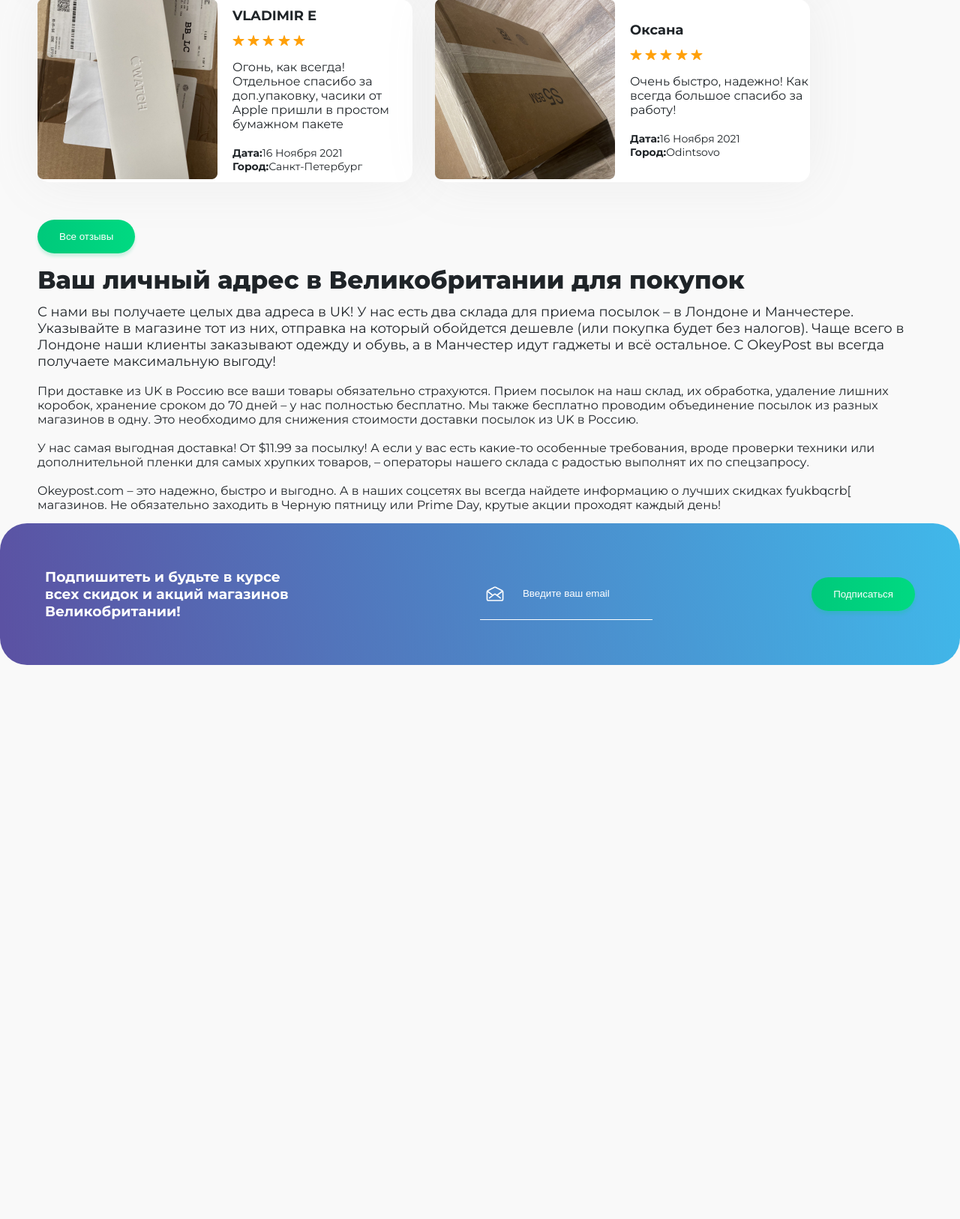
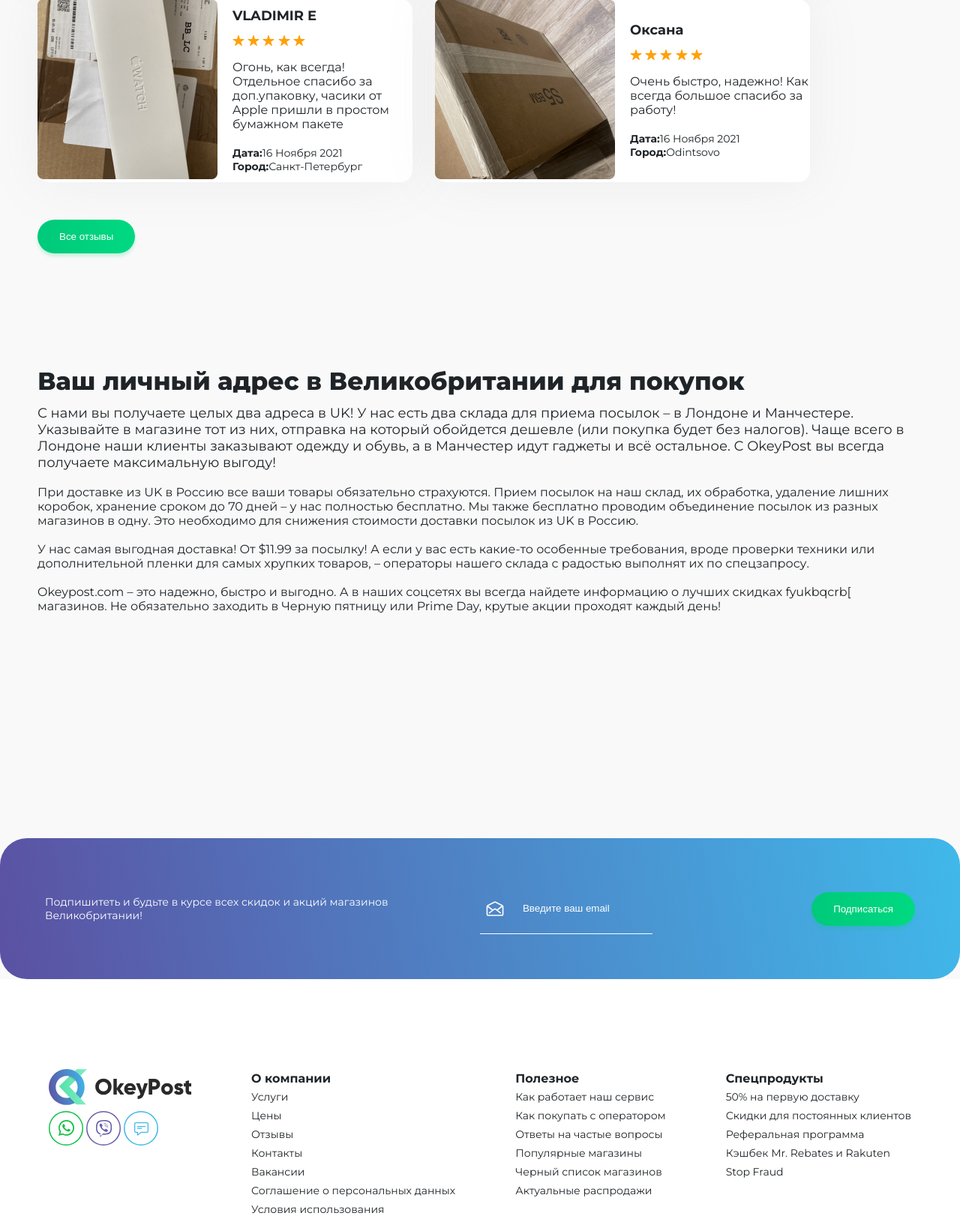
Before and after one commit to Bubusara0505/Myself, a PHP site: page / in a window 1280 px wide. Shown: the part 4153-5779 px from the top of the page at 75% size. Before the commit the page ends 5040 px from the top, so only its background shows below. Run offline with PHP 8.4, Linux system fonts and the light colour scheme.

Commit message:
fix and footer

```diff
--- a/assets/css/style.css
+++ b/assets/css/style.css
@@ -430,6 +430,31 @@
   border: none;
 }
 
+.footer {
+  background: #fff;
+  padding-top: 7.5rem;
+  padding-left: 4.0625rem;
+  padding-right: 4.0625rem;
+  display: flex;
+  align-items: start;
+  justify-content: space-between;
+}
+.footer-column {
+  display: flex;
+  align-items: left;
+  flex-direction: column;
+  color: #1F2428;
+  line-height: 1.5625rem;
+}
+.footer-column h1 {
+  font-weight: 700;
+  font-size: 1rem;
+}
+.footer-column a {
+  font-weight: 300;
+  font-size: 0.875rem;
+}
+
 @media screen and (max-width: 81.25rem) {
   .order .order-info-block {
     display: flex;
@@ -522,11 +547,78 @@
     margin-left: 1.25rem;
     margin-bottom: 1.25rem;
   }
+
+  .adress {
+    padding: 0.9375rem;
+  }
+
+  .sub {
+    margin: 1.5625rem;
+    background: linear-gradient(79.63deg, #5B52A3 1.08%, #40B8EA 100%);
+    border-radius: 2.25rem;
+    margin-top: 9.375rem;
+    display: flex;
+    align-items: center;
+    flex-direction: column;
+  }
+  .sub-info {
+    color: #FFF;
+    max-width: 30%;
+  }
+  .sub-block {
+    width: 50%;
+    display: flex;
+    align-items: center;
+    flex-direction: column;
+  }
+  .sub-block-icon {
+    font-size: 1.625rem;
+    position: absolute;
+    top: 1.3125rem;
+    left: 0.4375rem;
+  }
+  .sub-block-input {
+    color: #FFF;
+    position: relative;
+    margin-bottom: 0.9375rem;
+  }
+  .sub-block-input input {
+    background: transparent;
+    border: none;
+    color: #FFF;
+    border-bottom: 1px solid #FFF;
+    padding: 1.65rem;
+    text-align: center;
+  }
+  .sub-block-input input::placeholder {
+    color: #FFF;
+  }
+
+  .footer {
+    background: #fff;
+    padding-top: 7.5rem;
+    padding-left: 4.0625rem;
+    padding-right: 65px;
+    display: grid;
+    grid-template-columns: repeat(2, 31.25rem);
+    grid-gap: 1.875rem;
+  }
+  .footer-column {
+    display: flex;
+    align-items: left;
+    flex-direction: column;
+    color: #1F2428;
+    line-height: 1.5625rem;
+    font-size: 0.875rem;
+  }
+  .footer-column h1 {
+    font-weight: 700;
+    font-size: 1rem;
+  }
+  .footer-column a {
+    font-weight: 300;
+  }
 }
-.adress {
-  padding: 0.9375rem;
-}
-
 @media screen and (max-width: 51.25rem) {
   .icons-block {
     margin: 3.125rem 1.25rem;
@@ -768,6 +927,62 @@
     justify-content: center;
   }
 }
+.sub {
+  padding: 3.75rem;
+  background: linear-gradient(79.63deg, #5B52A3 1.08%, #40B8EA 100%);
+  border-radius: 2.25rem;
+  margin-top: 9.375rem;
+  display: flex;
+  align-items: center;
+  justify-content: space-between;
+}
+.sub-info {
+  color: #FFF;
+  max-width: 50%;
+}
+.sub-info h3 {
+  font-weight: 300;
+  font-size: 0.875rem;
+}
+.sub-block {
+  width: 50%;
+  display: flex;
+  align-items: center;
+  justify-content: space-between;
+}
+.sub-block-icon {
+  font-size: 1.625rem;
+  position: absolute;
+  top: 1.3125rem;
+  left: 0.4375rem;
+}
+.sub-block-input {
+  color: #FFF;
+  position: relative;
+}
+.sub-block-input input {
+  background: transparent;
+  border: none;
+  color: #FFF;
+  border-bottom: 1px solid #FFF;
+  padding: 1.65rem;
+  text-align: center;
+}
+.sub-block-input input::placeholder {
+  color: #FFF;
+}
+.sub-block button {
+  cursor: pointer;
+  color: #FFFFFF;
+  background: linear-gradient(90deg, #00C97B 0%, #00D981 96.96%);
+  box-shadow: 0rem 0.25rem 0.25rem rgba(1, 203, 124, 0.2);
+  border-radius: 2.25rem;
+  padding: 0.9375rem 1.8125rem;
+  display: inline-block;
+  box-sizing: border-box;
+  border: none;
+}
+
 * {
   margin: 0;
   padding: 0;
--- a/assets/sass/_okeyPost.sass
+++ b/assets/sass/_okeyPost.sass
@@ -363,6 +362,26 @@
       box-sizing: border-box
       border: none
 
+.footer
+  background: #fff
+  padding-top: 7.5rem
+  padding-left: 4.0625rem
+  padding-right: 4.0625rem
+  display: flex
+  align-items: start
+  justify-content: space-between
+  &-column
+    display: flex
+    align-items: left
+    flex-direction: column
+    color: #1F2428
+    line-height: 1.5625rem
+    h1
+      font-weight: 700
+      font-size: 1rem
+    a
+      font-weight: 300
+      font-size: .875rem
 
 @media screen and(max-width: 81.25rem)
   .order
@@ -636,3 +762,50 @@
       grid-template-columns: repeat(1, 12.5rem)
       grid-gap: 2.5rem
       justify-content: center
+
+.sub
+  padding: 3.75rem
+  background: linear-gradient(79.63deg, #5B52A3 1.08%, #40B8EA 100%)
+  border-radius: 2.25rem
+  margin-top: 9.375rem
+  display: flex
+  align-items: center
+  justify-content: space-between
+  &-info
+    color: #FFF
+    max-width: 50%
+    h3
+      font-weight: 300
+      font-size: .875rem
+  &-block
+    width: 50%
+    display: flex
+    align-items: center
+    justify-content: space-between
+    &-icon
+      font-size: 1.625rem
+      position: absolute
+      top: 1.3125rem
+      left: 0.4375rem
+    &-input
+      color: #FFF
+      position: relative
+      input
+        background: transparent
+        border: none
+        color: #FFF
+        border-bottom: 1px solid #FFF
+        padding: 1.65rem
+        text-align: center
+        &::placeholder
+          color: #FFF
+    button
+      cursor: pointer
+      color: #FFFFFF
+      background:  linear-gradient(90deg, #00C97B 0%, #00D981 96.96%)
+      box-shadow: 0rem .25rem .25rem rgba(1, 203, 124, 0.2)
+      border-radius: 2.25rem
+      padding: .9375rem 1.8125rem
+      display: inline-block
+      box-sizing: border-box
+      border: none
--- /dev/null
+++ b/layout/footer.php
@@ -0,0 +1,39 @@
+<div class="footer contaner">
+  <div class="footer-column">
+    <a href="" class="logo">
+      <img src="./assets/img/okeypost/Лого.svg" alt="">
+    </a>
+    <div class="">
+      <img src="../assets/img/okeypost/footer/Ватсап.svg" alt="">
+      <img src="../assets/img/okeypost/footer/Вайбер.svg" alt="">
+      <img src="../assets/img/okeypost/footer/Чат.svg" alt="">
+    </div>
+  </div>
+  <div class="footer-column">
+    <h1>О компании</h1>
+    <a href="#">Услуги</a>
+    <a href="#">Цены</a>
+    <a href="#">Отзывы</a>
+    <a href="#">Контакты</a>
+    <a href="#">Вакансии</a>
+    <a href="#">Соглашение о персональных данных</a>
+    <a href="#">Условия использования</a>
+  </div>
+  <div class="footer-column">
+    <h1>Полезное</h1>
+    <a href="#">Как работает наш сервис</a>
+    <a href="#">Как покупать с оператором</a>
+    <a href="#">Ответы на частые вопросы</a>
+    <a href="#">Популярные магазины</a>
+    <a href="#">Черный список магазинов</a>
+    <a href="#">Актуальные распродажи</a>
+  </div>
+  <div class="footer-column">
+    <h1>Спецпродукты</h1>
+    <a href="#">50% на первую доставку</a>
+    <a href="#">Скидки для постоянных клиентов</a>
+    <a href="#">Реферальная программа</a>
+    <a href="#">Кэшбек Mr. Rebates и Rakuten</a>
+    <a href="#">Stop Fraud</a>
+  </div>
+</div>
--- a/layout/sub.php
+++ b/layout/sub.php
@@ -1,4 +1,4 @@
-<div class="sub contaner">
+<div class="sub ">
   <div class="sub-info">
     <h3>Подпишитеть и будьте в курсе всех скидок и акций магазинов Великобритании!</h3>
   </div>
--- a/pages/main.php
+++ b/pages/main.php
@@ -18,6 +18,7 @@ $titil = "Home";?>
     include "./layout/comments.php";
     include "./layout/adress.php";
     include "./layout/sub.php";
+    include "./layout/footer.php";
     ?>
   </div>
 </div>
```
Also changed, not shown: other parts of assets/css/style.css (+69 -2 lines), other parts of assets/sass/_okeyPost.sass (+118 -12 lines), assets/img/okeypost/footer/Вайбер.svg (added), assets/img/okeypost/footer/Ватсап.svg (added), assets/img/okeypost/footer/Чат.svg (added), 1 other file.
